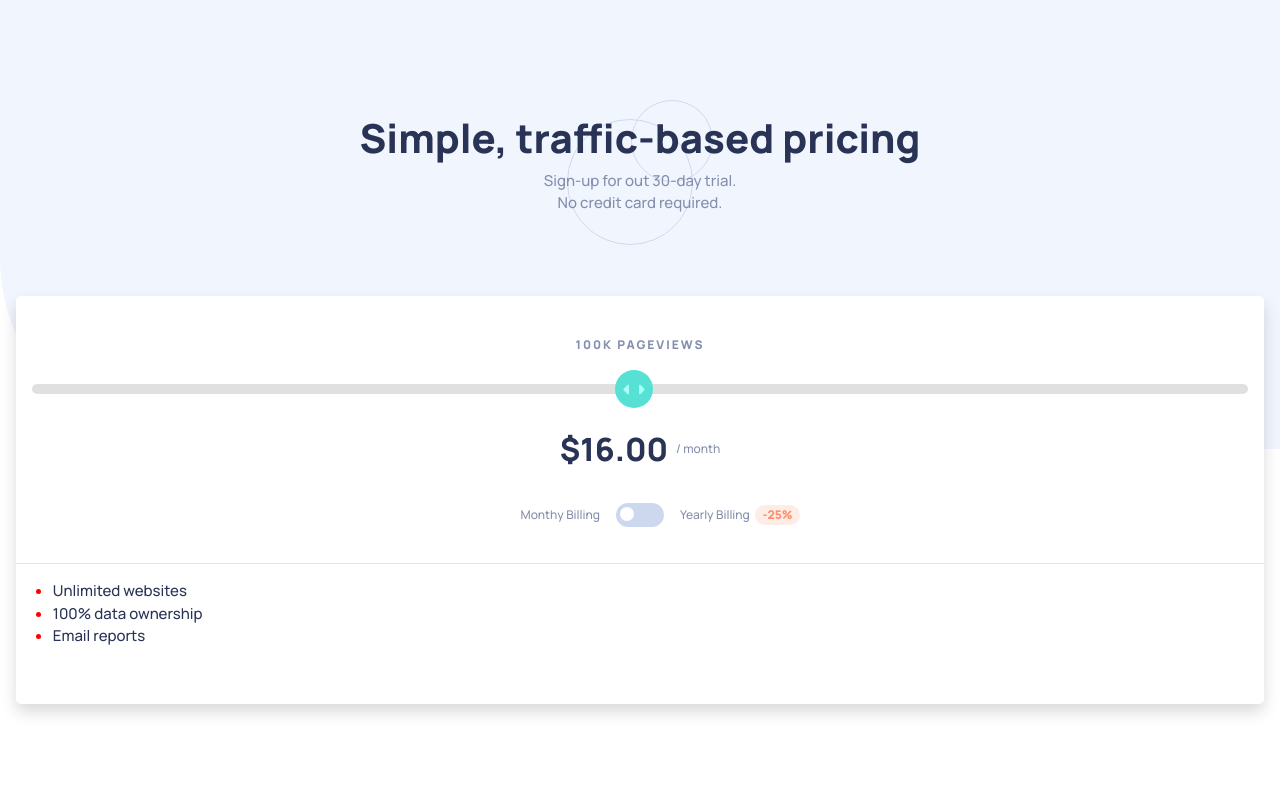
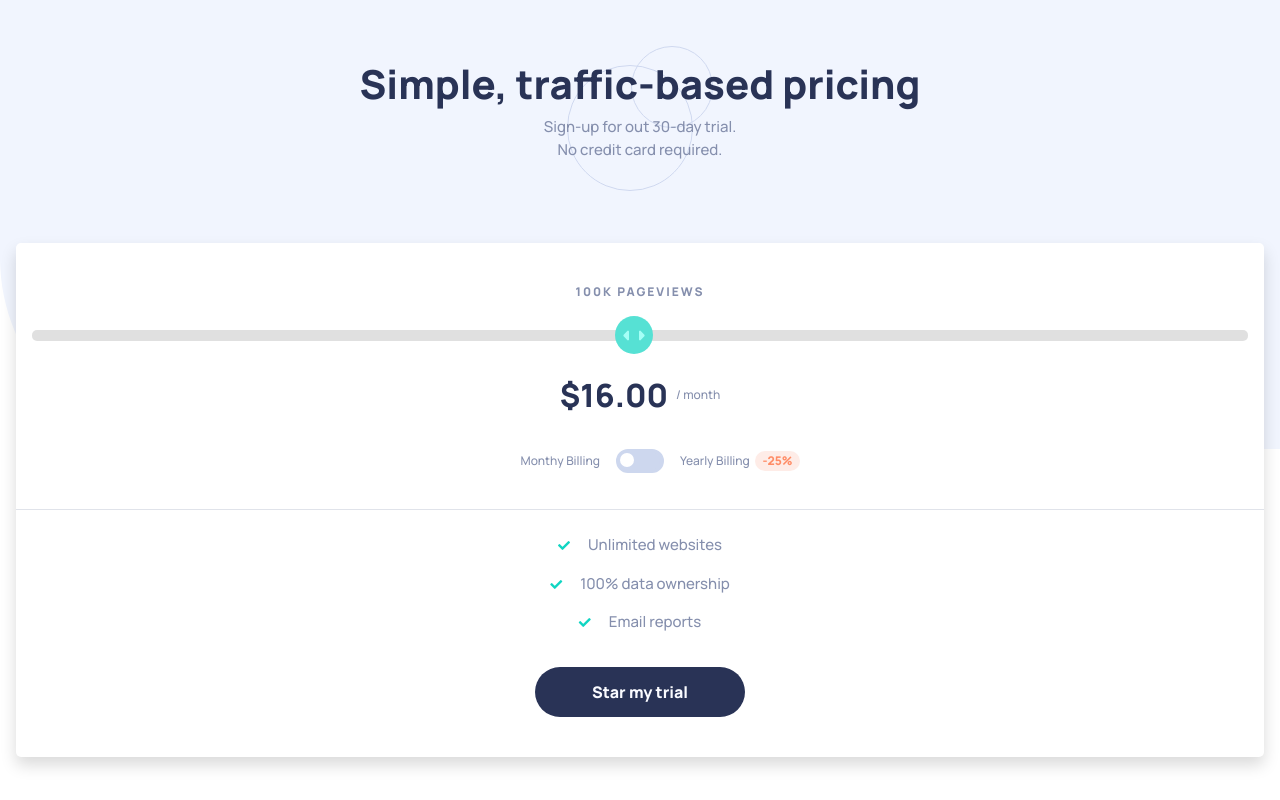
Before and after one commit to LeoDel/interactive-pricing-component, an Angular app: page / in a window 1280 px wide. Built offline with nearby package versions, Linux system fonts and the light colour scheme.

Commit message:
Added FontAwesome; Finished the rest of the screen

```diff
--- a/angular.json
+++ b/angular.json
@@ -35,6 +35,7 @@
             ],
             "styles": [
               "node_modules/bootstrap/dist/css/bootstrap.min.css",
+              "node_modules/@fortawesome/fontawesome-free/css/all.min.css",
               "src/styles.scss"
             ],
             "scripts": []
--- a/package.json
+++ b/package.json
@@ -21,6 +21,9 @@
     "@angular/platform-browser": "~11.2.12",
     "@angular/platform-browser-dynamic": "~11.2.12",
     "@angular/router": "~11.2.12",
+    "@fortawesome/fontawesome-free": "^5.15.4",
+    "@fortawesome/fontawesome-svg-core": "^1.2.36",
+    "@fortawesome/free-solid-svg-icons": "^5.15.4",
     "@ng-bootstrap/ng-bootstrap": "^11.0.0-beta.1",
     "bootstrap": "^5.0.1",
     "rxjs": "~6.6.0",
--- a/src/app/main/main.component.html
+++ b/src/app/main/main.component.html
@@ -24,11 +24,14 @@
   <hr class="line-divider">
 
   <div class="call-to-action">
-    <ul class="advantages-list">
-      <li>Unlimited websites</li>
-      <li>100% data ownership</li>
-      <li>Email reports</li>
-    </ul>
+    <div class="advantages">
+      <span>Unlimited websites</span>
+      <span>100% data ownership</span>
+      <span>Email reports</span>
+    </div>
+
+    <div class="action">
+      <button type="button" class="action-button">Star my trial</button>
+    </div>
   </div>
-
 </div>
--- a/src/app/main/main.component.scss
+++ b/src/app/main/main.component.scss
@@ -30,6 +30,7 @@
   h1 {
     font-weight: bold;
   }
+
   p {
     color: $grayishBlue;
   }
@@ -38,7 +39,7 @@
 .pricing-container {
   background: $white;
   border-radius: 5px;
-  box-shadow: 0 .5rem 1rem rgba(0,0,0,.15);
+  box-shadow: 0 .5rem 1rem rgba(0, 0, 0, .15);
   display: grid;
   padding: 2.5rem 0.3rem;
 
@@ -98,9 +99,61 @@
     background: $grayishBlue;
   }
 
-  .advantages-list {
-    ::marker {
-      color: red;
+  .call-to-action {
+    display: flex;
+    flex-flow: column;
+    align-items: center;
+  }
+
+  .advantages {
+    display: flex;
+    flex-flow: column;
+    align-items: center;
+    color: $grayishBlue;
+    line-height: 2.5em;
+    margin-bottom: 1.7em;
+
+    span:before {
+      color: $strongCyan;
+      font-family: 'Font Awesome 5 Free';
+      content: '\f00c';
+      font-weight: 700;
+      font-size: 0.8em;
+      padding-right: 1.5em;
+    }
+  }
+
+  .action {
+    display: flex;
+    align-items: center;
+    justify-content: center;
+  }
+
+  .action-button {
+    display: inline-block;
+    font-weight: bold;
+    line-height: 1.5rem;
+    color: $veryPaleBlue;
+    text-align: center;
+    text-decoration: none;
+    vertical-align: middle;
+    cursor: pointer;
+    -webkit-user-select: none;
+    user-select: none;
+    background-color: $darkBlue;
+    border: 1px solid transparent;
+    padding: 0.75rem 3.5rem;
+    font-size: 1rem;
+    border-radius: 2rem;
+    transition: color 0.15s ease-in-out, background-color 0.15s ease-in-out, border-color 0.15s ease-in-out, box-shadow 0.15s ease-in-out;
+
+    &:hover {
+      color: #fff;
+    }
+
+    &:focus {
+      color: $lightGrayishBlue2;
+      box-shadow: 0 0 0 0.25rem $blue;
     }
   }
 }
```
Also changed, not shown: 1 other file (tests, documents, lock files or other folders).
